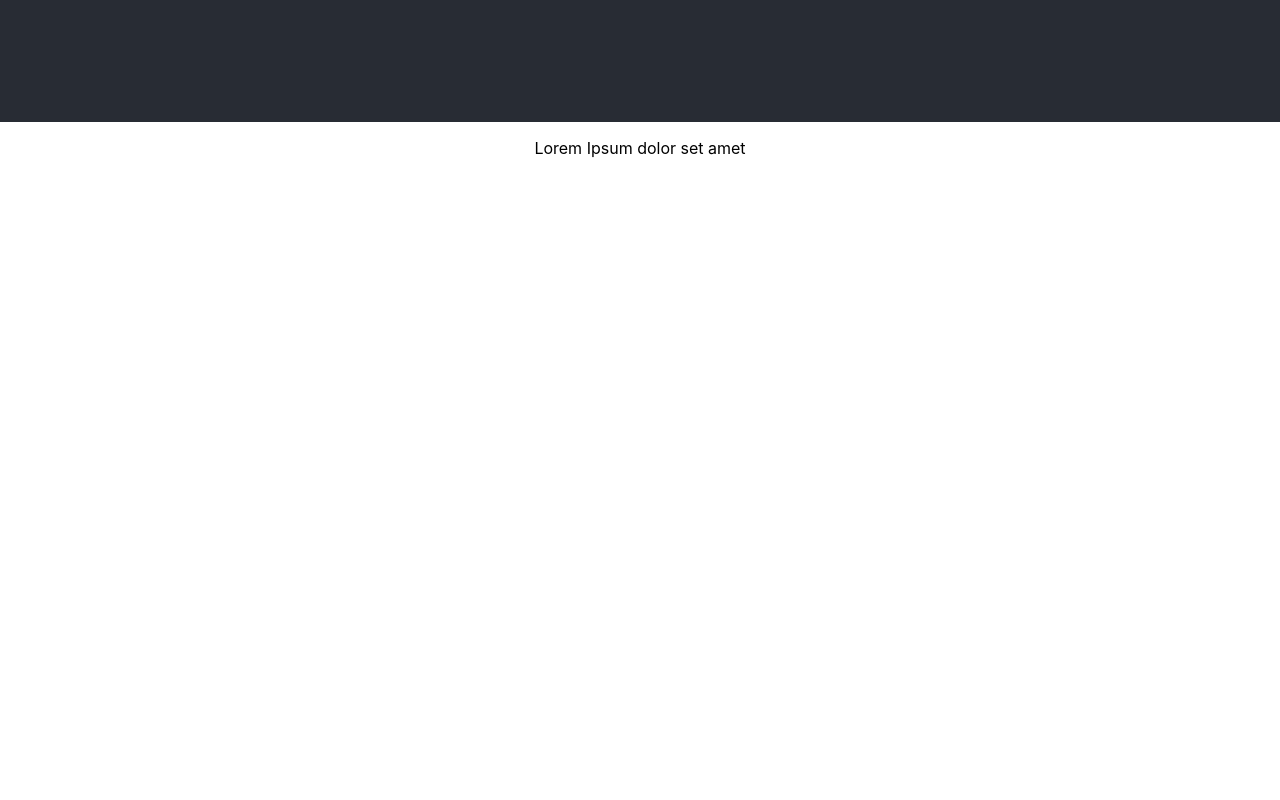
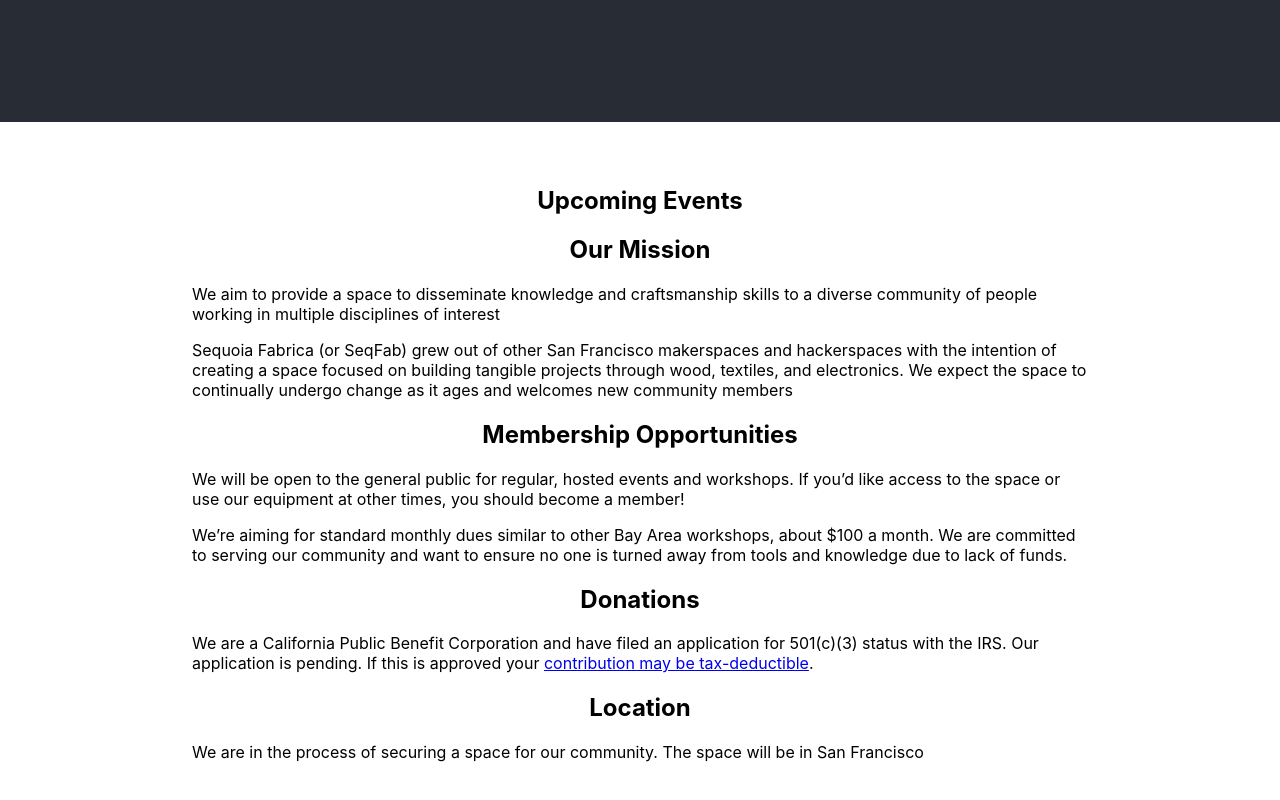
Before and after one commit to Sequoia-Fabrica/sequoia-fabrica-landing-page, a React (Create React App) app: page / in a window 1280 px wide. Shown: the part 678-1478 px from the top of the page. Before the commit the page ends 852 px from the top, so only its background shows below. Built offline with nearby package versions, Linux system fonts and the light colour scheme.

Commit message:
Add some filler content

```diff
--- a/src/App.css
+++ b/src/App.css
@@ -1,10 +1,5 @@
 .App {
   text-align: center;
-}
-
-.App-logo {
-  height: 40vmin;
-  pointer-events: none;
 }
 
 @media (prefers-reduced-motion: no-preference) {
@@ -28,6 +23,14 @@
   color: #61dafb;
 }
 
+.About {
+    margin: 5% 15% 5% 15%
+}
+
+p {
+    text-align: left;
+}
+
 @keyframes App-logo-spin {
   from {
     transform: rotate(0deg);
--- a/src/App.js
+++ b/src/App.js
@@ -5,9 +5,26 @@ function App() {
     <div className="App">
       <header className="App-header">
         <h1>Sequoia Fabrica</h1>
-        <h2>A San Francisco based workshop</h2>
+        <h2>A San Francisco Community Workshop</h2>
       </header>
-      <p>Lorem Ipsum dolor set amet </p>
+
+      <div className="About">
+      <h2>Upcoming Events</h2>
+
+      <h2>Our Mission</h2>
+      <p>We aim to provide a space to disseminate knowledge and craftsmanship skills to a diverse community of people working in multiple disciplines of interest</p>
+      <p>Sequoia Fabrica (or SeqFab) grew out of other San Francisco makerspaces and hackerspaces with the intention of creating a space focused on building tangible projects through wood, textiles, and electronics. We expect the space to continually undergo change as it ages and welcomes new community members</p>
+
+      <h2>Membership Opportunities</h2>
+      <p>We will be open to the general public for regular, hosted events and workshops. If you’d like access to the space or use our equipment at other times, you should become a member!</p>
+      <p>We’re aiming for standard monthly dues similar to other Bay Area workshops, about $100 a month. We are committed to serving our community and want to ensure no one is turned away from tools and knowledge due to lack of funds.</p>
+
+      <h2>Donations</h2>
+      <p>We are a California Public Benefit Corporation and have filed an application for 501(c)(3) status with the IRS. Our application is pending. If this is approved your <a href="https://www.irs.gov/charities-non-profits/charitable-organizations/contributions-to-organization-with-irs-application-pending">contribution may be tax-deductible</a>.</p>
+
+      <h2>Location</h2>
+      <p>We are in the process of securing a space for our community. The space will be in San Francisco</p>
+      </div>
     </div>
   );
 }
```
